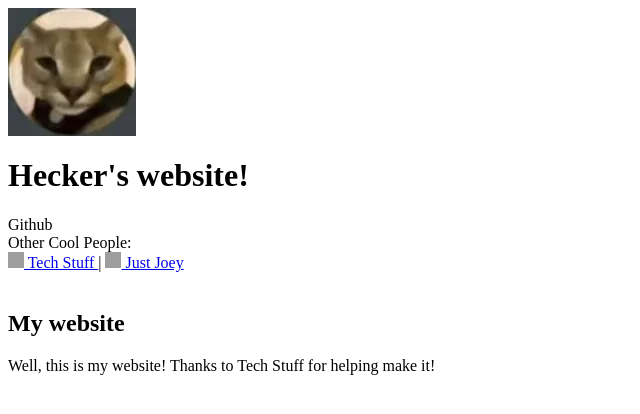
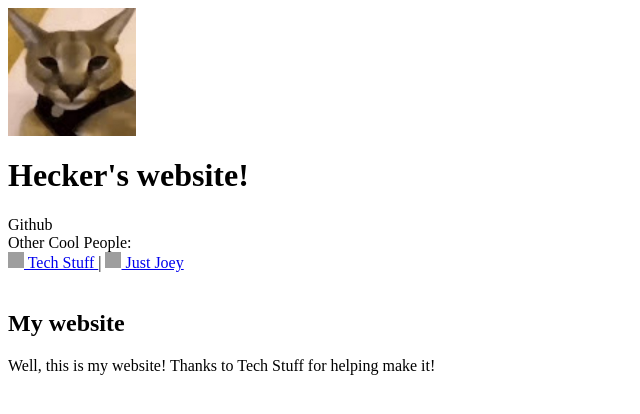
Before and after one commit to Hecker20001/Hecker20001.github.io, a plain HTML site: page index.html in a window 1280 px wide. Shown: the whole page, without its empty margins (0-640 px from the left). Drawn offline with Linux system fonts and the light colour scheme; grey boxes are pictures that could not be loaded; a script that the page names is missing.

Commit message:
Change logo

```diff
--- a/index.html
+++ b/index.html
@@ -5,11 +5,11 @@
 <script>AIO.loadSCSS('https://teknixstuff.github.io/AIOstacks/frontend/TVSP/autostyls.tscss');</script>
 <script src="https://teknixstuff.github.io/AIOstacks/frontend/TVSP/autostyls.js"></script>
 <!-- Config -->
-<meta x-type="config" x-name="background-image" x-value="sitebackground.jpg">
+<meta x-type="config" x-name="background-image" x-value="sitebackground.png">
 <!-- Body -->
 <body class="flex flex-none content-center justify-center items-center flex-col p-2">
   <div class="backdrop-blur bg-white/25 flex flex-none content-center justify-center items-center flex-col p-1 rounded">
-    <img src="Logo.webp" width="128" height="128" class="p-1">
+    <img src="Logo.jpg" width="128" height="128" class="p-1">
     <h1 class="text-xl text-center bg-white/50 backdrop-blur inline-block p-1 rounded">Hecker's website!</h1>
     <div><span x-type="link" href="https://github.com/Hecker20001">Github</span></div>
     <div>Other Cool People:</div>
```
Also changed, not shown: Logo.jpg (added), Logo.webp (deleted), favicon.ico, sitebackground.jpg (deleted), sitebackground.png (added).
